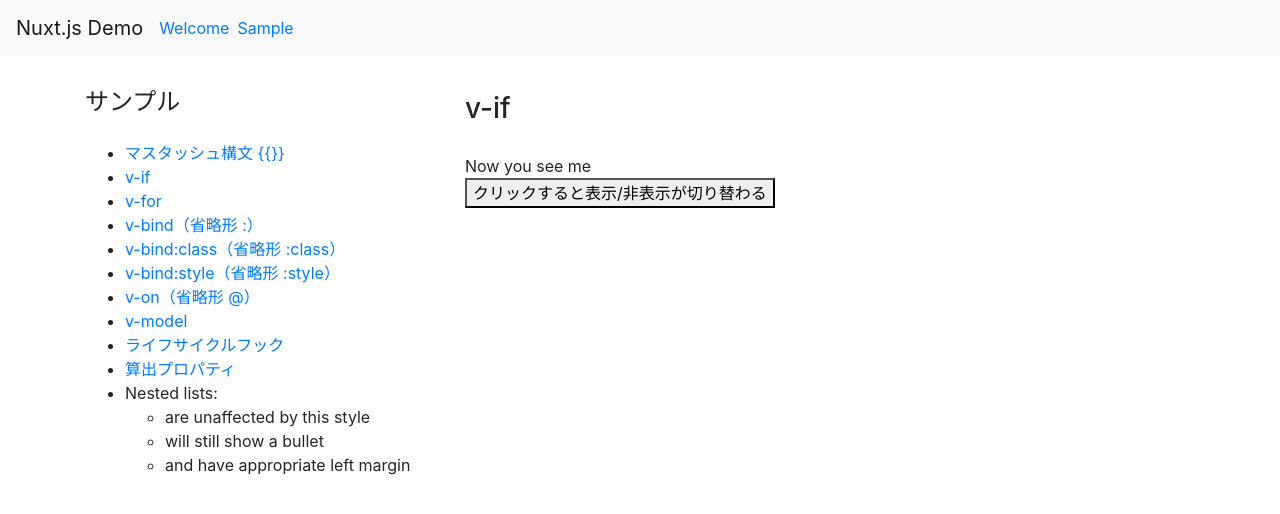
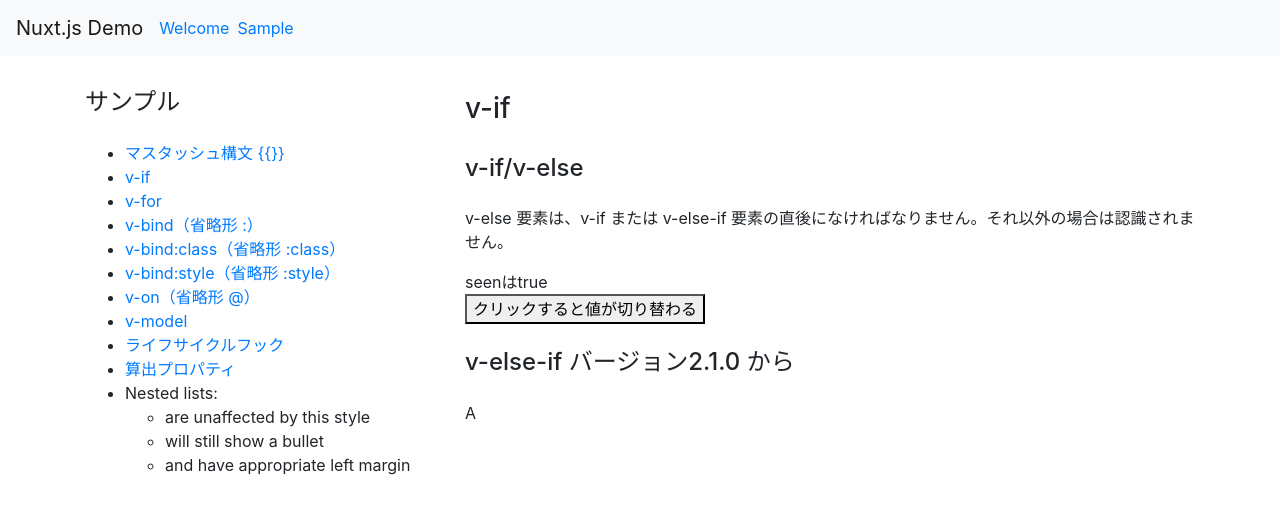
Before and after one commit to 0gravity000/nuxtdemo, a Nuxt app: page /sample/vif in a window 1280 px wide. Shown: the top 514 px of the page. Built offline with nearby package versions, Linux system fonts and the light colour scheme.

Commit message:
v-ifページを編集

```diff
--- a/pages/sample/vif.vue
+++ b/pages/sample/vif.vue
@@ -1,11 +1,28 @@
 <template>
   <div>
     <h3>v-if</h3>
-    <span v-if="seen">Now you see me</span>
+    <h4>v-if/v-else</h4>
+    <p>v-else 要素は、v-if または v-else-if 要素の直後になければなりません。それ以外の場合は認識されません。</p>
+    <span v-if="seen">seenは{{ seen }}</span>
+    <span v-else>seenは{{ seen }}</span>
     <div>
       <button @click="clickBtn">
-        クリックすると表示/非表示が切り替わる
+        クリックすると値が切り替わる
       </button>
+    </div>
+
+    <h4>v-else-if バージョン2.1.0 から</h4>
+    <div v-if="type === 'A'">
+      A
+    </div>
+    <div v-else-if="type === 'B'">
+      B
+    </div>
+    <div v-else-if="type === 'C'">
+      C
+    </div>
+    <div v-else>
+      Not A/B/C
     </div>
   </div>
 </template>
@@ -15,7 +32,8 @@ export default {
   layout: 'sample',
   data () {
     return {
-      seen: true
+      seen: true,
+      type: 'A'
     }
   },
   methods: {
```
